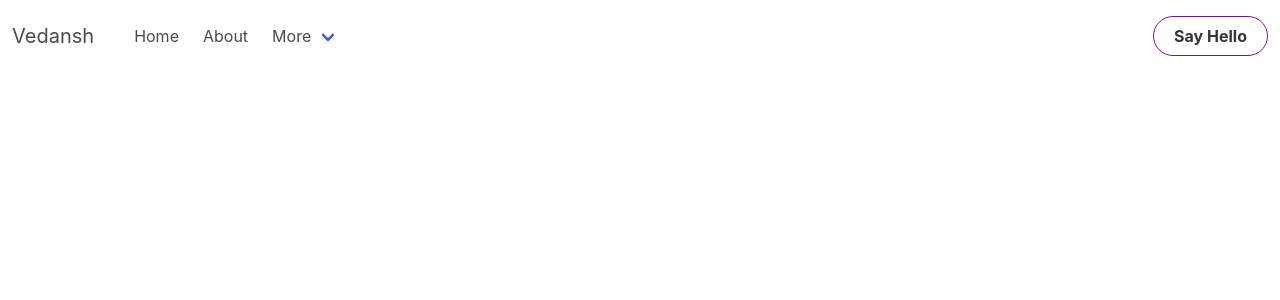
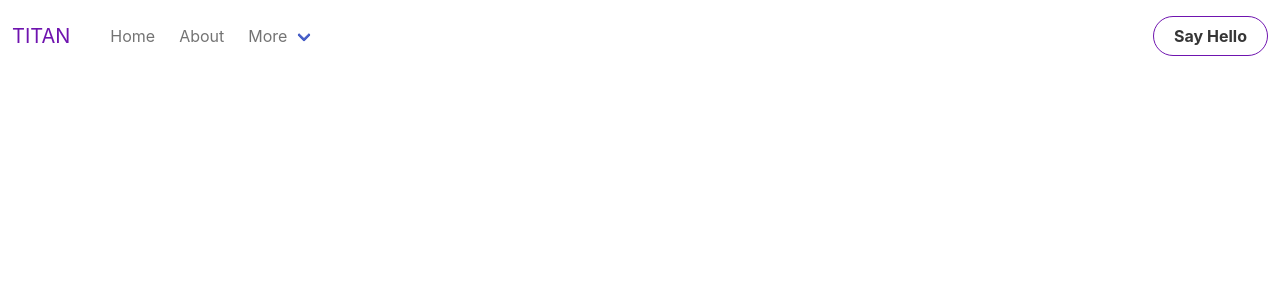
Before and after one commit to Titan-Codes/titan, a React (Create React App) app in the folder portfolio/: page / in a window 1280 px wide. Shown: the top 300 px of the page. Built offline with nearby package versions, Linux system fonts and the light colour scheme.

Commit message:
smol changes.

```diff
--- a/portfolio/public/style.css
+++ b/portfolio/public/style.css
@@ -17,3 +17,7 @@ body {
     color: white;
     transition-duration: 0.20s;
 }
+
+.navbar-text:hover {
+    color: rgb(111, 20, 175);
+}
--- a/portfolio/src/components/Navbar.jsx
+++ b/portfolio/src/components/Navbar.jsx
@@ -5,8 +5,8 @@ function Navbar(){
     return (
         <nav class="navbar" role="navigation" aria-label="main navigation">
   <div class="navbar-brand">
-    <a class="navbar-item" href="https://bulma.io">
-        Vedansh
+    <a class="navbar-item" href="#">
+        <span style={{color: "rgb(111, 20, 175)"}}>TITAN</span>
       {/* <img className="logo" src={imageUrl} width="112" height="28" /> */}
     </a>
 
@@ -20,24 +20,24 @@ function Navbar(){
   <div id="navbarBasicExample" class="navbar-menu">
     <div class="navbar-start">
       <a class="navbar-item">
-        Home
+        <span className="navbar-text">Home</span>
       </a>
 
       <a class="navbar-item">
-        About
+        <span className="navbar-text">About</span>
       </a>
 
       <div class="navbar-item has-dropdown is-hoverable">
         <a class="navbar-link">
-          More
+        <span className="navbar-text">More</span>
         </a>
 
         <div class="navbar-dropdown">
           <a class="navbar-item">
-          Projects
+          <span className="navbar-text">Projects</span>
           </a>
           <a class="navbar-item">
-            Skills
+          <span className="navbar-text">Skills</span>
           </a>
         </div>
       </div>
```
